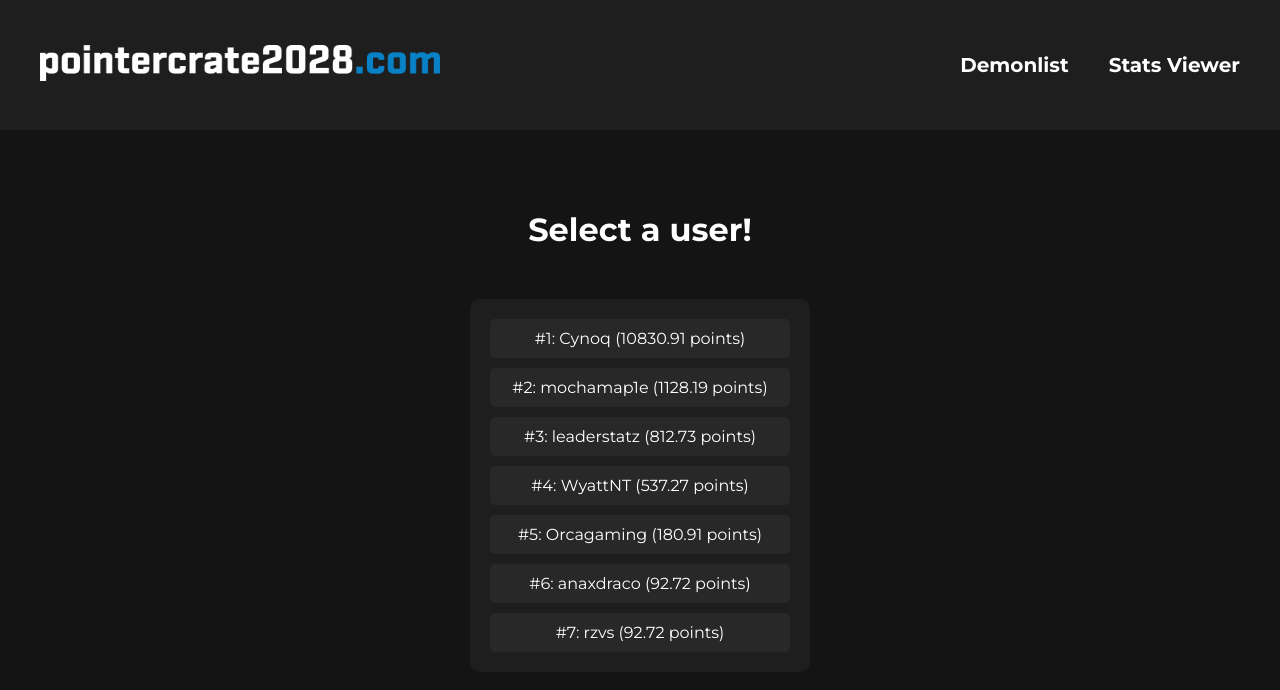
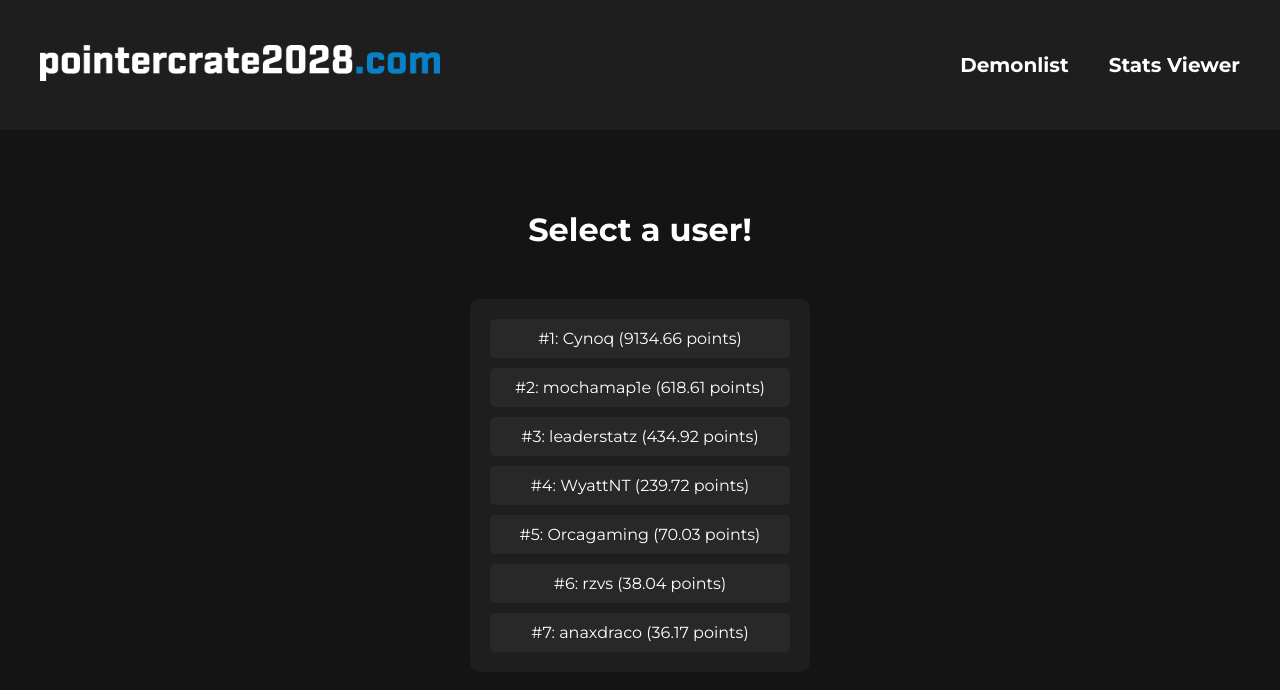
Before and after one commit to mochamap1e/pointercrate2028, a React (Vite) app: page /statsviewer in a window 1280 px wide. Shown: the top 690 px of the page. Built offline with nearby package versions, Linux system fonts and the light colour scheme.

Commit message:
change points formula

```diff
--- a/src/data/points.ts
+++ b/src/data/points.ts
@@ -1,22 +1,30 @@
 import { list } from "./list";
 
-const pointsMax = 250;
+const pointsMax = 500;
 const pointsMin = 10;
+const scale = 5; // higher scale = more points for top levels
 
 function round(x: number) {
     return +(x).toFixed(2);
 }
 
 export function calculatePointsForLevel(position: number) {
-    return round(pointsMax - ((pointsMax-pointsMin)*(position-1))/(list.length-1));
+    const progress = (position - 1) / (list.length - 1);
+
+    const decay = Math.exp(-scale * progress);
+    const minDecay = Math.exp(-scale);
+
+    const normalized = (decay - minDecay) / (1 - minDecay);
+
+    return round(pointsMin + (pointsMax - pointsMin) * normalized);
 }
 
 export function calculatePointsForUser(user: User) {
     let points = 0;
 
-    list.forEach(level => {
+    list.forEach((level, index) => {
         if ((level.verifier === user) || (level.victors.includes(user))) {
-            points += calculatePointsForLevel(list.indexOf(level)+1);
+            points += calculatePointsForLevel(index + 1);
         }
     });
 
```
